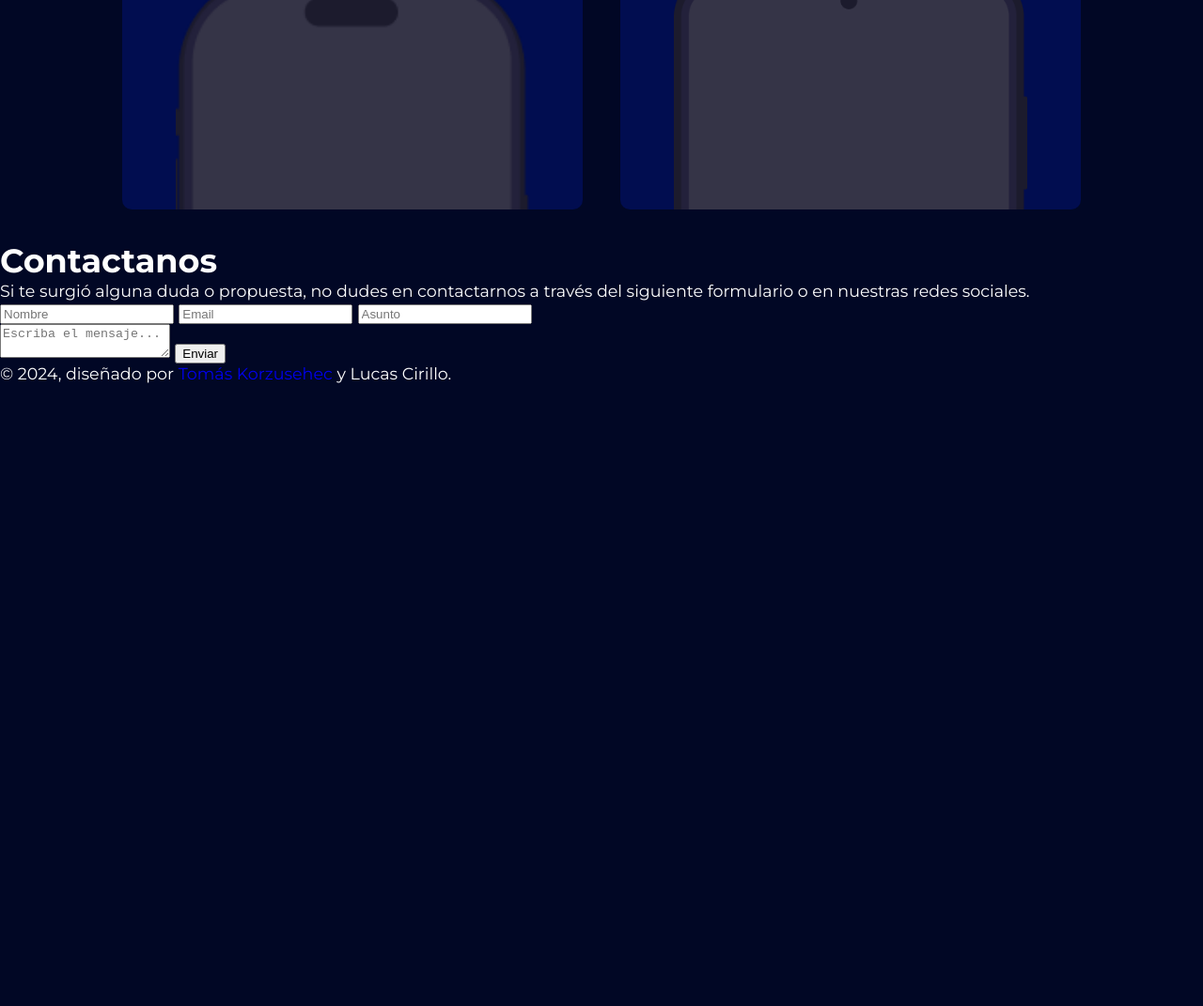
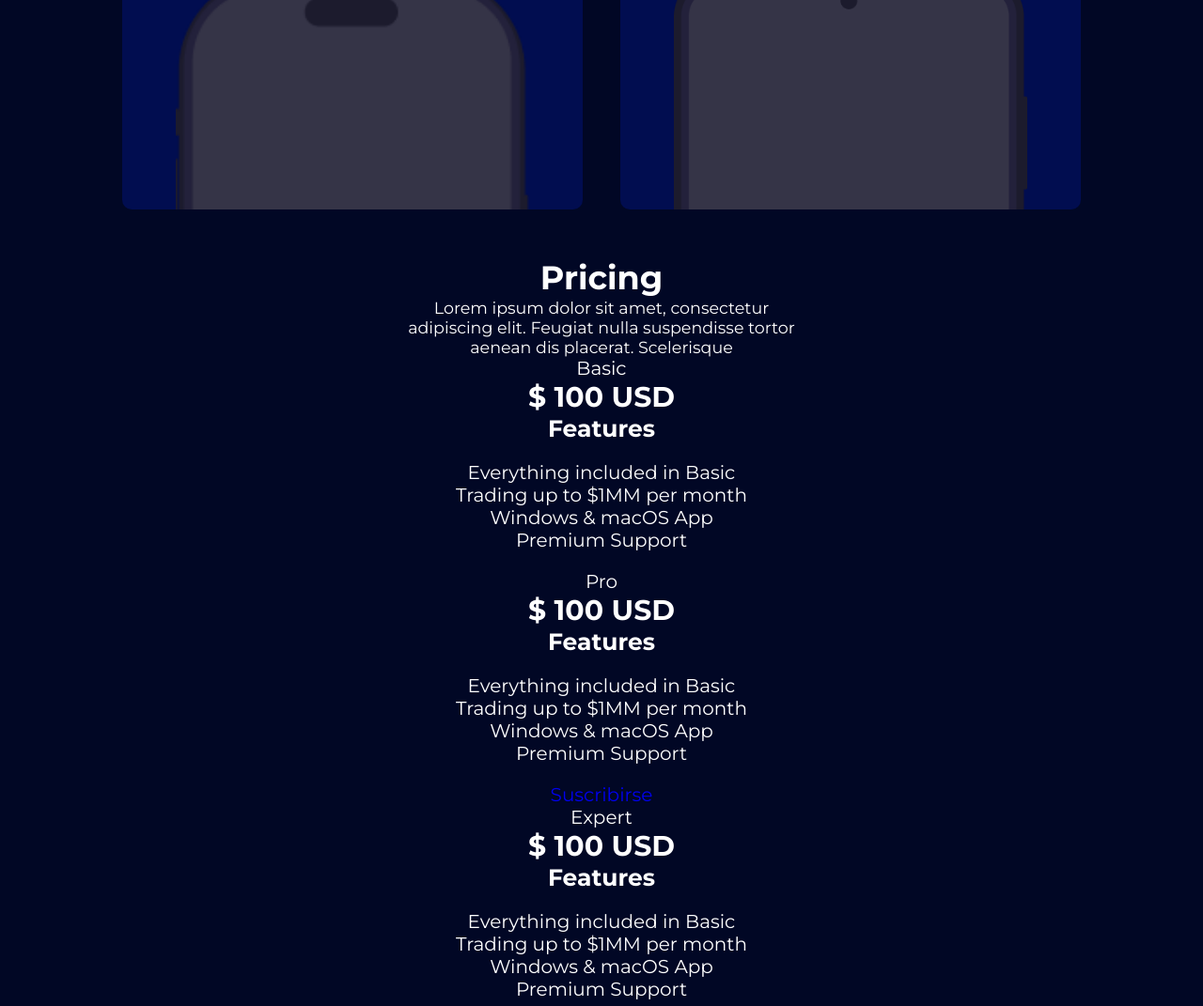
Before and after one commit to tomikorzu/EduLinks, a plain HTML site: page index.html in a window 1280 px wide. Shown: the part 1929-3000 px from the top of the page at 94% size. Before the commit the page ends 2337 px from the top, so only its background shows below. Drawn offline with nearby package versions, Linux system fonts and the light colour scheme; a web font is replaced by a local one.

Commit message:
feat(download.css/price.css): make the structure of price card

```diff
--- a/index.html
+++ b/index.html
@@ -204,7 +204,63 @@
         </div>
       </section>
 
-      <section id="price" class="price"></section>
+      <section id="price" class="price">
+        <div class="pricing-container">
+          <h2>Pricing</h2>
+          <p class="p-pricing">
+            Lorem ipsum dolor sit amet, consectetur adipiscing elit. Feugiat
+            nulla suspendisse tortor aenean dis placerat. Scelerisque
+          </p>
+          <div class="container-price-cards">
+            <div class="price-card">
+              <div>
+                <span>Basic</span>
+                <h3>$ 100 USD</h3>
+              </div>
+              <div>
+                <h4>Features</h4>
+                <ul>
+                  <li>Everything included in Basic</li>
+                  <li>Trading up to $1MM per month</li>
+                  <li>Windows & macOS App</li>
+                  <li>Premium Support</li>
+                </ul>
+              </div>
+            </div>
+            <div class="price-card">
+              <div>
+                <span>Pro</span>
+                <h3>$ 100 USD</h3>
+              </div>
+              <div>
+                <h4>Features</h4>
+                <ul>
+                  <li>Everything included in Basic</li>
+                  <li>Trading up to $1MM per month</li>
+                  <li>Windows & macOS App</li>
+                  <li>Premium Support</li>
+                </ul>
+                <a class="suscribe-price" href="#suscribe">Suscribirse</a>
+              </div>
+            </div>
+            <div class="price-card">
+              <div>
+                <span>Expert</span>
+                <h3>$ 100 USD</h3>
+              </div>
+              <div>
+                <h4>Features</h4>
+                <ul>
+                  <li>Everything included in Basic</li>
+                  <li>Trading up to $1MM per month</li>
+                  <li>Windows & macOS App</li>
+                  <li>Premium Support</li>
+                </ul>
+              </div>
+            </div>
+          </div>
+        </div>
+      </section>
     </main>
 
     <footer id="footer" class="footer">
--- a/sections-css-landing/price.css
+++ b/sections-css-landing/price.css
@@ -1,13 +1,34 @@
-
-
-@media (min-width: 768px){
-
+.price {
+  padding: 18px;
 }
 
-@media (min-width: 1024px){
-
+.pricing-container {
+  display: flex;
+  flex-direction: column;
+  align-items: center;
+  text-align: center;
+  max-width: 443px;
+  margin: auto;
 }
 
-@media (min-width: 1440px){
+.p-pricing {
+  max-width: 320px;
+}
 
+@media (min-width: 768px) {
+  .p-pricing {
+    max-width: 408px;
+  }
 }
+
+@media (min-width: 1024px) {
+  .p-pricing {
+    max-width: 453px;
+  }
+}
+
+@media (min-width: 1440px) {
+  .p-pricing {
+    max-width: 498px;
+  }
+}
```
